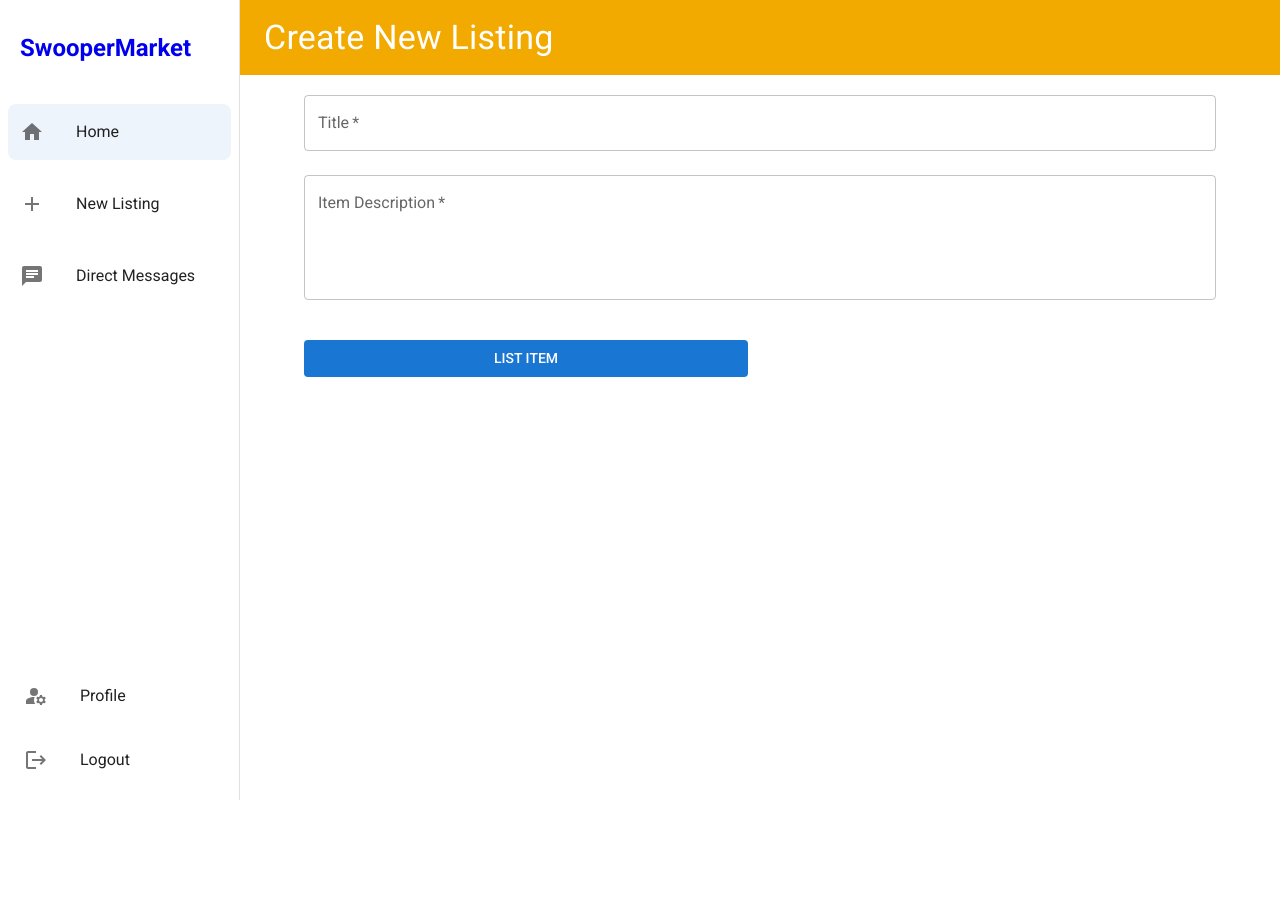
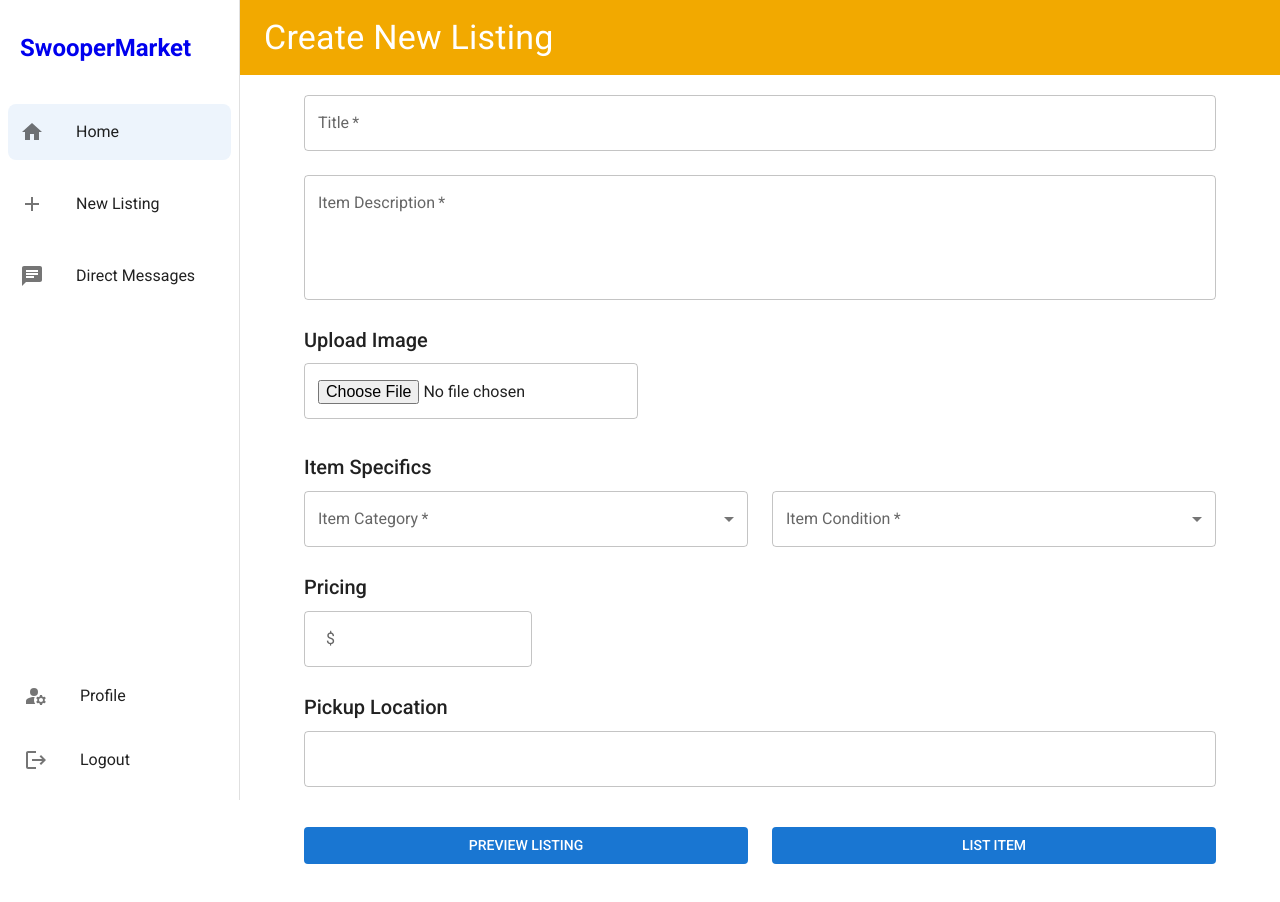
Before and after one commit to selmahassan/DebugDemon---CS370, a Next.js app in the folder swoopermarket-v2/: page /newlisting in a window 1280 px wide. Shown: the top 902 px of the page. Before the commit the page ends 800 px from the top, so only its background shows below. Built offline with nearby package versions, Linux system fonts and the light colour scheme.

Commit message:
add name label to form inputs

```diff
--- a/swoopermarket-v2/src/app/newlisting/page.tsx
+++ b/swoopermarket-v2/src/app/newlisting/page.tsx
@@ -14,6 +14,10 @@ export default function StarredPage() {
     console.log({
       title: data.get('title'),
       description: data.get('description'),
+      file: data.get('image'),
+      category: data.get('category'),
+      condition: data.get('condition'),
+      price: data.get('price')
     });
   };
 
@@ -130,21 +134,23 @@ export default function StarredPage() {
               <TextField
                 required
                 fullWidth
+                id="title"
+                name="title"
                 label="Title"
-                id="title"
               />
             </Grid>
             <Grid item xs={12}>
               <TextField
                 required
                 id="description"
+                name="description"
                 label="Item Description"
                 multiline
                 fullWidth
                 rows={4}
               />
             </Grid>
-            {/* <Grid item xs={12}>
+            <Grid item xs={12}>
               <Typography variant="h6" gutterBottom>
                 Upload Image
               </Typography>
@@ -164,6 +170,7 @@ export default function StarredPage() {
             <Grid item xs={12} sm={6}>
               <TextField
                 id="category"
+                name="category"
                 select
                 required
                 fullWidth
@@ -179,6 +186,7 @@ export default function StarredPage() {
             <Grid item xs={12} sm={6}>
               <TextField
                   id="condition"
+                  name="condition"
                   select
                   required
                   fullWidth
@@ -200,6 +208,7 @@ export default function StarredPage() {
               <FormControl variant="outlined">
                 <OutlinedInput
                   id="price"
+                  name="price"
                   startAdornment={<InputAdornment position="end">$</InputAdornment>}
                   aria-describedby="price"
                 />
@@ -227,7 +236,7 @@ export default function StarredPage() {
               >
                 Preview Listing
               </Button>
-            </Grid> */}
+            </Grid>
             <Grid item xs={12} sm={6}>
               <Button
                 type="submit"
```
